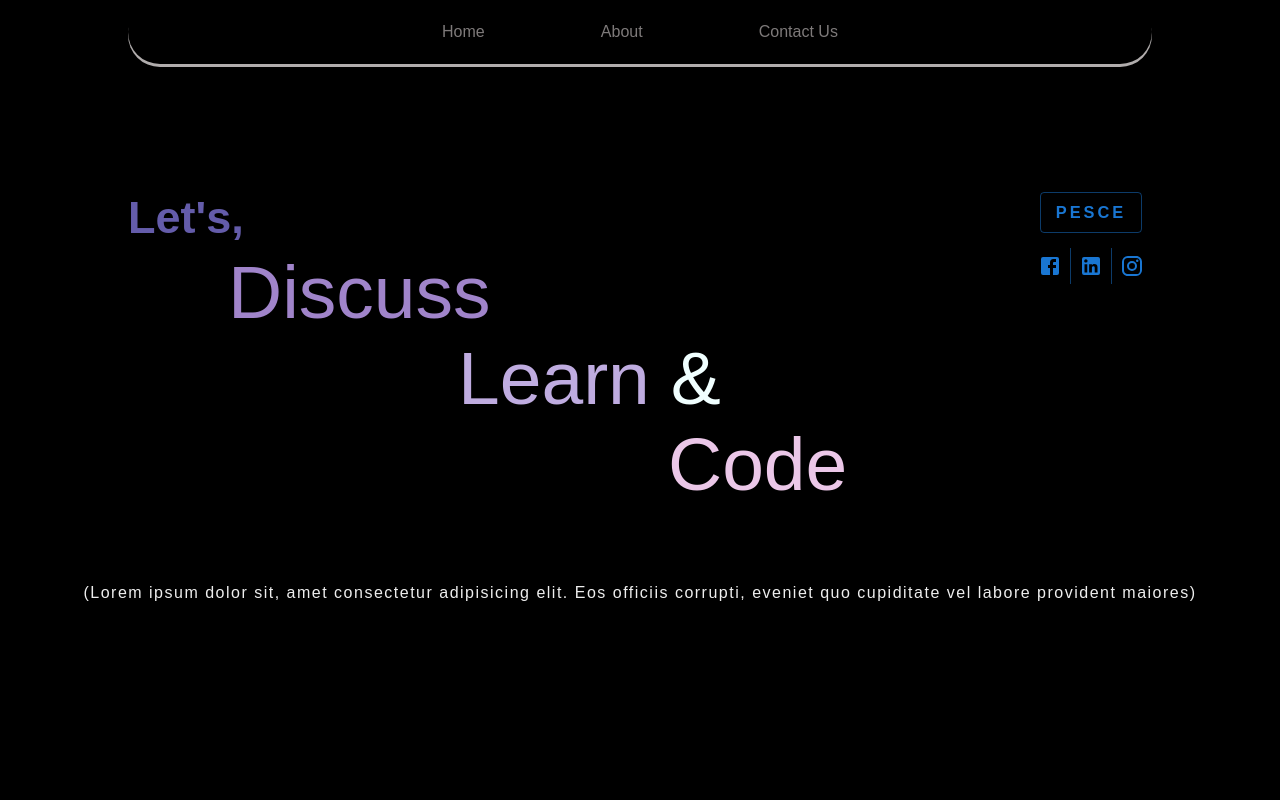
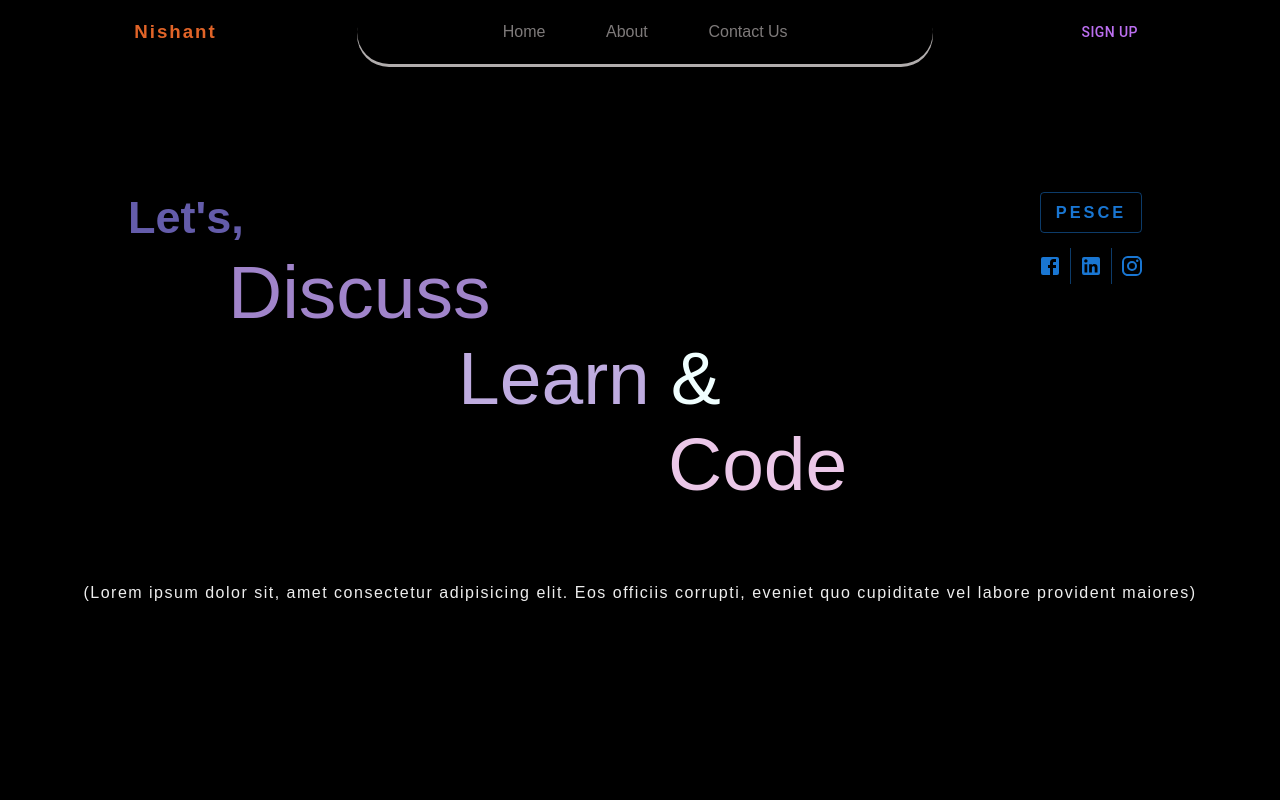
Before and after one commit to divyansh-tamrakar/peace-hub, a React (Create React App) app: page / in a window 1280 px wide. Shown: the top 800 px of the page. Built offline with nearby package versions, Linux system fonts and the light colour scheme; the HTML template or start-up script is replaced by a standard one.

Commit message:
Added site name and sign up button

```diff
--- a/src/components/Navigation/NavBar.css
+++ b/src/components/Navigation/NavBar.css
@@ -11,19 +11,31 @@
   font-family: Arial, Helvetica, sans-serif;
 }
 
+.parent {
+  display: flex;
+  justify-content: space-around;
+  align-items: center;
+  height: 8vh;
+  width: 90%;
+  left: 5%;
+  position: sticky;
+  top: 0;
+  z-index: 1;
+}
+
+.name {
+  color: #E16428;
+  letter-spacing: 2px;
+}
+
 .nav {
   display: flex;
   justify-content: space-around;
   align-items: center;
-  width: 80%;
+  width: 50%;
   min-height: 8vh;
   background: black;
   position: relative;
-  position: sticky;
-  z-index: 1;
-  /* opacity: 0.8; */
-  top: 0;
-  left: 10%;
   border-radius: 50px;
   box-shadow: 0px 3px 0px 0px rgb(177, 173, 173);
 }
@@ -32,7 +44,7 @@
   display: flex;
   justify-content: space-around;
   align-items: center;
-  width: 50%;
+  width: 60%;
 }
 
 .nav-links li {
--- a/src/components/Navigation/NavBar.jsx
+++ b/src/components/Navigation/NavBar.jsx
@@ -1,9 +1,14 @@
 import React from 'react'
 import '../Navigation/NavBar.css'
 import { Link } from 'react-scroll'
+import Button from '@mui/material/Button';
 
 const NavBar = () => {
   return (
+    <container className='parent'>
+      <header className='name'>
+        <h3>Nishant</h3>
+      </header>
       <nav className='nav'>
         <ul className='nav-links'>
           <li>
@@ -17,6 +22,10 @@ const NavBar = () => {
           </li>
         </ul>
       </nav>
+      <div className='signup'>
+        <Button variant="text" sx={{color:'#BC6FF1'}}>Sign Up</Button>
+      </div>
+    </container>
   )
 }
 
```
Lines whose indentation alone changed are shown as unchanged.
